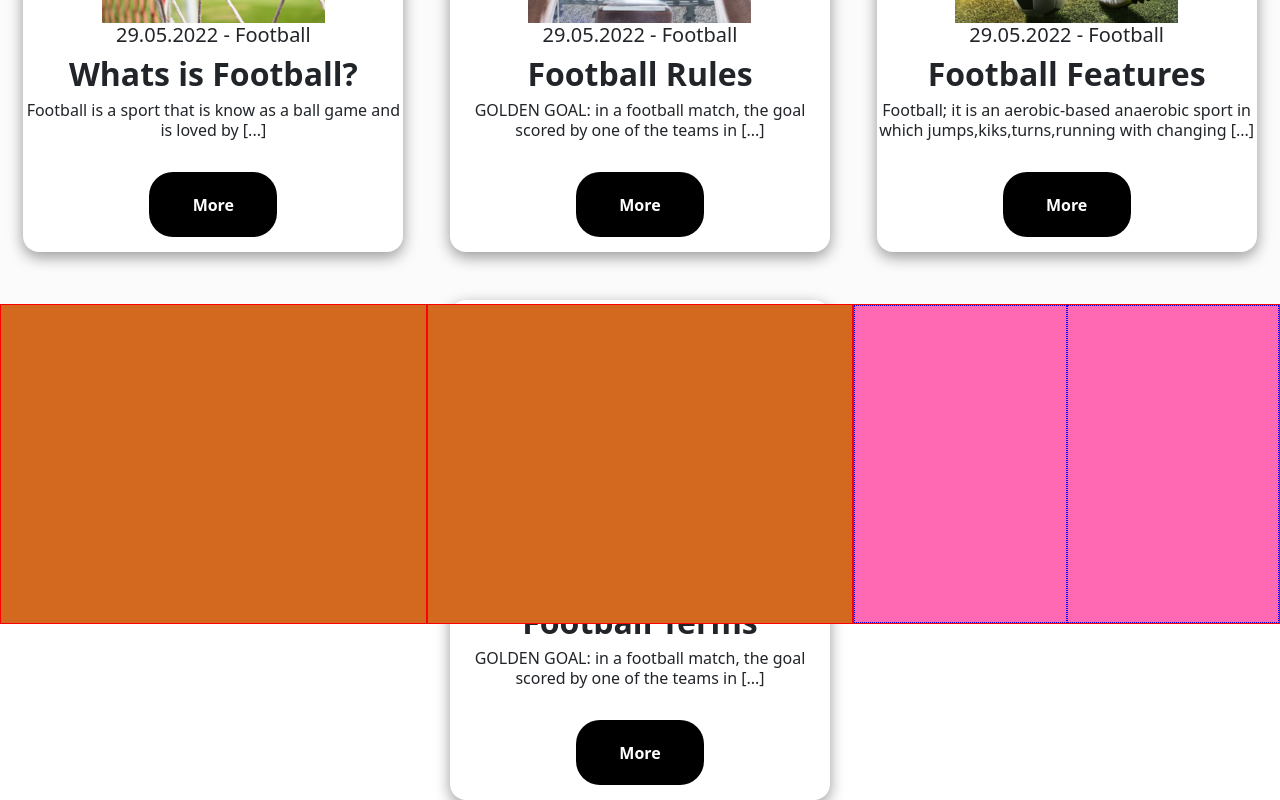
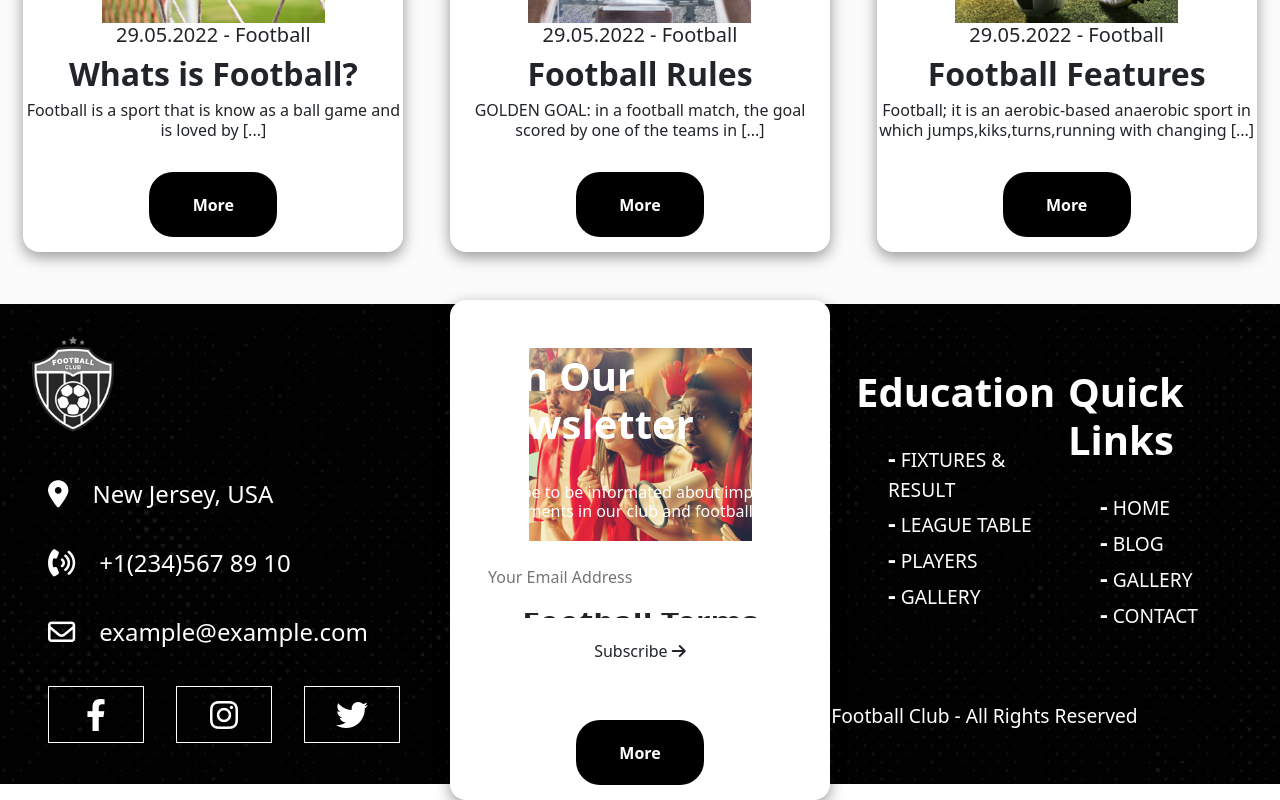
Before and after one commit to FrancescoLoCasto/proj-html-vuejs, a Vue app in the folder proj-html-vuejs/: page / in a window 1280 px wide. Shown: the part 4616-5416 px from the top of the page. Built offline with nearby package versions, Linux system fonts and the light colour scheme.

Commit message:
Footer complete

```diff
--- a/proj-html-vuejs/src/components/AppFooter.vue
+++ b/proj-html-vuejs/src/components/AppFooter.vue
@@ -8,54 +8,314 @@ export default {
 <template lang="">
 <div class="containerFooter">
    <div class="socialContact">
+      <img src="../assets/img/logo-footer-football.png" alt="">
+
+      <div class="pointer">
+         <i class="fa-solid fa-location-dot"></i>
+         <h3>New Jersey, USA</h3>
+      </div>
+
+      <div class="phone">
+         <i class="fa-solid fa-phone-volume"></i>
+         <h3>+1(234)567 89 10</h3>
+      </div>
+
+      <div class="mail">
+         <i class="fa-regular fa-envelope"></i>
+         <h3>example@example.com</h3>
+      </div>
+
+      <div class="socialNet d-flex">
+         <div class="face">
+            <i class="fa-brands fa-facebook-f"></i>
+         </div>
+
+         <div class="ig">
+            <i class="fa-brands fa-instagram"></i>
+         </div>
+
+         <div class="tw">
+            <i class="fa-brands fa-twitter"></i>
+         </div>
+      </div>
 
    </div>
 
-   <div class="socialContact">
+   <div class="socialContactJoin">
+      <h1>
+         Join Our Newsletter
+      </h1>
 
+      <h5>
+         Subscribe to be informated about important developments in our club and football world.
+      </h5>
+
+      <input type="text" placeholder="Your Email Address">
+
+      <div class="subscribeButton">
+         <h3>
+            Subscribe <i class="fa-solid fa-arrow-right"></i>
+         </h3>
+      </div>
    </div>
 
    <div class="socialContactList">
       <div class="footerList">
-
+         <h1>
+            Education
+         </h1>
+         <div class="list">
+            <ul>
+               <li>
+                  fixtures & result
+               </li>
+               <li>
+                  League Table
+               </li>
+               <li>
+                  Players
+               </li>
+               <li>
+                  Gallery
+               </li>
+            </ul>
+         </div>
       </div>
       <div class="footerList">
-
+         <h1>
+            Quick Links
+         </h1>
+         <div class="list">
+            <ul>
+               <li>
+                  Home
+               </li>
+               <li>
+                  Blog
+               </li>
+               <li>
+                  Gallery
+               </li>
+               <li>
+                  Contact
+               </li>
+            </ul>
+         </div>
       </div>
    </div>
-
 </div>
+   <div class="copy">
+      <i class="fa-regular fa-copyright"></i>
+      <h1>
+         2022 Football Club - All Rights Reserved
+      </h1>
+   </div>
 </template>
 
 
 <style lang="scss">
    .containerFooter{
-      height: 40vh;
-      background-color: black;
+      height: 50vh;
+      background-image: url(../assets/img/footer-bg-football.jpg);
       display: flex;
 
       .socialContact{
          width: 34%;
          height: 100%;
-         background-color: chocolate;
-         border: 1px solid red;
+
+         img{
+            height: 10rem;
+            padding: 2rem;
+         }
+
+         .pointer{
+            display: flex;
+            margin-left: 2rem;
+            padding: 1rem;
+
+
+            i{
+               font-size: 1.7rem;
+               color: white;
+            }
+
+            h3{
+               margin-left: 1.5rem;
+               font-size: 1.5rem;
+               color: white;
+            }
+         }
+
+         .phone{
+            display: flex;
+            margin-left: 2rem;
+            padding: 1rem;
+
+            i{
+               font-size: 1.7rem;
+               color: white;
+            }
+
+
+            h3{
+               margin-left: 1.5rem;
+               font-size: 1.5rem;
+               color: white;
+
+            }
+         }
+
+         .mail{
+            display: flex;
+            margin-left: 2rem;
+            padding: 1rem;
+
+            i{
+               font-size: 1.7rem;
+               color: white;
+            }
+
+
+            h3{
+               margin-left: 1.5rem;
+               font-size: 1.5rem;
+               color: white;
+
+            }
+         }
+
+         .socialNet{
+            margin-left: 2rem;
+
+            .face{
+               margin: 1rem;
+               text-align: center;
+               width: 6rem;
+               padding: .2rem;
+               border: 1px solid white;
+               color: white;
+               font-size: 2rem;
+            }
+
+            .ig{
+               margin: 1rem;
+               text-align: center;
+               width: 6rem;
+               padding: .2rem;
+               border: 1px solid white;
+               color: white;
+               font-size: 2rem;
+            }
+
+            .tw{
+               margin: 1rem;
+               text-align: center;
+               width: 6rem;
+               padding: .2rem;
+               border: 1px solid white;
+               color: white;
+               font-size: 2rem;
+            }
+         }
+      }
+
+      .socialContactJoin{
+         width: 34%;
+         height: 100%;
+         padding: 2rem;
+
+         h1{
+            font-weight: 700;
+            color: white;
+            padding: 1rem;
+         }
+
+         h5{
+            font-size: 1rem;
+            font-weight: 200;
+            color: white;
+            padding: .7rem;
+         }
+
+         input{
+            height: 4.5rem;
+            width: 23rem;
+            border-radius: 2rem;
+            border: 0;
+            padding-left: 2rem;
+         }
+
+         .subscribeButton{
+            margin-top: .3rem;
+            padding-top: 1.5rem;
+            text-align: center;
+            width: 23rem;
+            height: 4.5rem;
+            background-color: white;
+            border-radius: 2rem;
+
+            h3{
+               font-weight: 200;
+               font-size: 1rem;
+            }
+
+         }
       }
 
       .socialContactList{
          display: flex;
          width: 34%;
          height: 100%;
-         background-color: chocolate;
-         border: 1px solid red;
 
          .footerList{
             width: 50%;
             height: 100%;
-            background-color: hotpink;
-            border: 1px dotted blue;
+
+            h1{
+               padding-bottom: 1rem;
+               margin-top: 4rem;
+               font-weight: 700;
+               color: white;
+            }
+
+            .list{
+               font-size: 1.2rem;
+               color: white;
+               text-transform: uppercase;
+               ul{
+                  list-style-type: none;
+
+                  li:before{
+                     font-size: 1.5rem;
+                     font-weight: 700;
+                     content: '-';
+                  }
+               }
+            }
          }
       }
+
+
    }
+
+   .copy{
+         display: flex;
+         width: 100%;
+         height: 10vh;
+         background-image: url(../assets/img/footer-bg-football.jpg);
+         padding-left: 47rem;
+
+         i{
+            color: white;
+            font-size: 1.2rem;
+         }
+
+         h1{
+            font-size: 1.2rem;
+            color: white;
+            margin-left: .7rem;
+         }
+      }
 
 
 </style>
```
